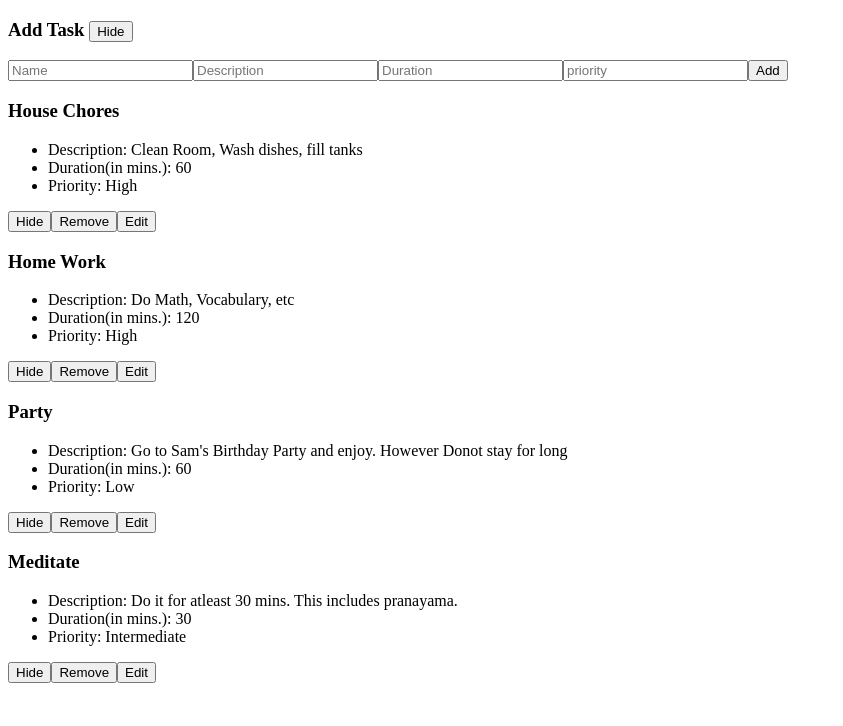
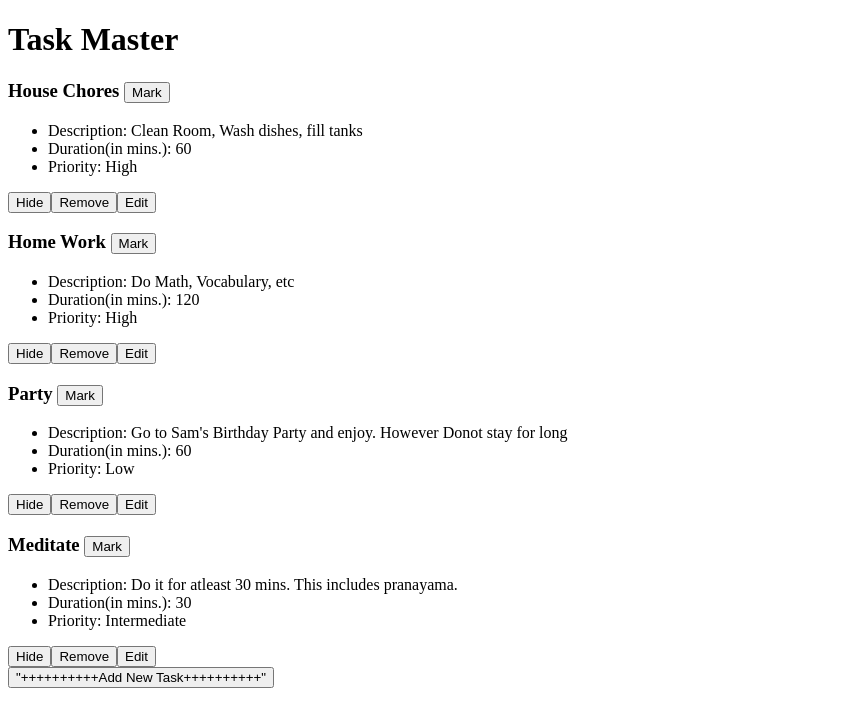
Before and after one commit to SouravPal1995/Task-Master, a Vue app: page / in a window 1280 px wide. Shown: the top 726 px of the page, without its empty margins (0-843 px from the left). Built offline with nearby package versions, Linux system fonts and the light colour scheme.

Commit message:
Added Marking features

```diff
--- a/src/App.vue
+++ b/src/App.vue
@@ -1,6 +1,6 @@
 <template>
 <div>
-    <task-form @add-task="addTask"></task-form>
+    <h1>Task Master</h1>
     <task
         v-for="task in tasks"
         :key="task.id"
@@ -9,9 +9,12 @@
         :description="task.description"
         :duration="task.duration"
         :priority="task.priority"
+        :status="task.status"
         @remove-task="removeTask"
-        @update-task="updateTask">
+        @update-task="updateTask"
+        @toggle-status="toggleStatus">
     </task>
+    <task-form @add-task="addTask"></task-form>
 </div>
 </template>
 
@@ -32,6 +35,7 @@ let app = {
                     description:`Clean Room, Wash dishes, fill tanks`,
                     duration: 60,
                     priority: 'High',
+                    status: false,
                 },
                 {
                     id: Math.floor(Math.random() * 100 + 100),
@@ -39,6 +43,7 @@ let app = {
                     description:`Do Math, Vocabulary, etc`,
                     duration: 120,
                     priority: 'High',
+                    status: false,
                 },
                 {
                     id: Math.floor(Math.random() * 100 + 100),
@@ -46,6 +51,7 @@ let app = {
                     description:`Go to Sam's Birthday Party and enjoy. However Donot stay for long`,
                     duration: 60,
                     priority: 'Low',
+                    status: false,
                 },
                 {
                     id: Math.floor(Math.random() * 100 + 100),
@@ -53,6 +59,7 @@ let app = {
                     description : `Do it for atleast 30 mins. This includes pranayama.`,
                     duration: 30,
                     priority: 'Intermediate',
+                    status: false,
                 }
             ]
         };
@@ -73,13 +80,16 @@ let app = {
             this.tasks = newTasks;
         },
         updateTask(id, name, desc, dur, pr) {
-            console.log(id, name, desc, dur, pr);
             let target = this.tasks.findIndex(task => task.id === id);
             this.tasks[target].taskName=name;
             this.tasks[target].description=desc;
             this.tasks[target].duration=dur;
             this.tasks[target].priority=pr;
         },
+        toggleStatus: function(id) {
+            let target = this.tasks.findIndex(task => task.id === id);
+            this.tasks[target].status = !this.tasks[target].status;
+        }
     },
 };
 export default app;
--- a/src/components/EditForm.vue
+++ b/src/components/EditForm.vue
@@ -1,42 +1,49 @@
 <template>
   <div>
-        <input type="text" placeholder="Name" v-model="eName">
-        <input type="text" placeholder="Description" v-model="eDesc">
-        <input type="text" placeholder="Duration" v-model="eDuration">
-        <input type="text" placeholder="priority" v-model="ePriority">
+    <input type="text" placeholder="Name" v-model="eName" />
+    <input type="text" placeholder="Description" v-model="eDesc" />
+    <input type="text" placeholder="Duration" v-model="eDuration" />
+    <input type="text" placeholder="priority" v-model="ePriority" />
     <button @click="updateTask">Update</button>
+    <button @click="abortUpdate">Cancel</button>
   </div>
 </template>
 
 <script>
 export default {
-    props : {
+  props: {
     id: Number,
     name: String,
     description: String,
     duration: String,
-        priority: String
+    priority: String,
   },
   emits: ["update-task"],
-    data : function(){
+  data: function() {
     return {
       visible: false,
       eId: this.id,
       eName: this.name,
       eDesc: this.description,
       eDuration: this.duration,
-            ePriority: this.priority
+      ePriority: this.priority,
     };
   },
-    methods : {
+  methods: {
     updateTask: function() {
-            this.$emit("update-task", this.eId,
+      this.$emit(
+        "update-task",
+        this.eId,
         this.eName,
         this.eDesc,
         this.eDuration,
         this.ePriority,
-            this.visible);
-        }
-    }
-}
+        this.visible
+      );
+    },
+    abortUpdate : function() {
+      this.$emit("abort-update");
+    },
+  },
+};
 </script>
--- a/src/components/Task.vue
+++ b/src/components/Task.vue
@@ -1,6 +1,19 @@
 <template>
     <div>
-        <h3>{{ taskName }}</h3>
+        <h3 v-if="status">
+            <strike>
+                {{ taskName }}
+            </strike>
+            <span>
+                <button @click="toggleStatus">Unmark</button>
+            </span>
+        </h3>
+        <h3 v-else>
+                {{ taskName }}
+            <span>
+                <button @click="toggleStatus">Mark</button>
+            </span>
+        </h3>
         <div v-if="visible">
             <ul>
                 <li>Description: {{ description }}</li>
@@ -10,15 +23,16 @@
         </div>
         <button v-on:click="toggleVis">{{ visible ? "Hide" : "Show" }}</button>
         <button v-on:click="removeTask">Remove</button>
-        <button @click="editTask">Edit</button>
-        <div v-if="enableEdit">
+        <button v-if="!editVis" @click="toggleEditTask">Edit</button><br>
+        <div v-if="editVis">
             <edit-form
                 :id="id"
                 :name="taskName"
                 :description="description"
                 :duration="duration"
                 :priority="priority"
-                @update-task="updateTask"></edit-form>
+                @update-task="updateTask"
+                @abort-update="toggleEditTask"></edit-form>
         </div>
     </div>
 </template>
@@ -39,11 +53,12 @@ export default {
         description:String,
         duration: Number,
         priority: String,
+        status: Boolean
     },
     data : function() {
         return {
             visible : true,
-            enableEdit: false
+            editVis: false
         };
     },
     methods : {
@@ -53,12 +68,16 @@ export default {
         removeTask : function() {
             this.$emit("remove-task", this.id);
         },
-        editTask: function() {
-            this.enableEdit = !this.enableEdit;
+        toggleEditTask: function() {
+            this.editVis = !this.editVis;
         },
-        updateTask: function(id, name, desc, dur, pr, vis) {
-            this.enableEdit = vis;
+        updateTask: function(id, name, desc, dur, pr) {
+            this.editVis = !this.editVis;
             this.$emit("update-task", id, name, desc, dur, pr);
+        },
+        toggleStatus: function() {
+            this.$emit("toggle-status", this.id);
+            console.log(`${this.taskName} was marked ${this.status}`);
         },
     },
 
--- a/src/components/TaskForm.vue
+++ b/src/components/TaskForm.vue
@@ -1,12 +1,13 @@
 <template>
     <div>
-        <h3>Add Task <span><button @click="toggleView">{{ visible ? "Hide" : "Show" }}</button></span> </h3>
+        <button v-if="!visible" @click="toggleView">"++++++++++Add New Task++++++++++"</button>
         <div v-if="visible">
             <input type="text" placeholder="Name" v-model="name">
             <input type="text" placeholder="Description" v-model="description">
             <input type="text" placeholder="Duration" v-model="duration">
             <input type="text" placeholder="priority" v-model="priority">
             <button @click="addTask">Add</button>
+            <button @click="toggleView">Cancel</button>
         </div>
     </div>
 </template>
@@ -19,10 +20,12 @@ export default {
         "taskDuration",
         "taskPriority"
     ],
-    emits:['add-task'],
+    emits:[
+        'add-task'
+    ],
     data: function() {
         return {
-            visible: true,
+            visible: false,
             name: '',
             description: '',
             duration: '',
@@ -32,10 +35,11 @@ export default {
     },
     methods : {
         resetData: function() {
-            this.name = "",
-            this.description = "",
-            this.duration = "",
-            this.priority = ""
+            this.visible = false;
+            this.name = "";
+            this.description = "";
+            this.duration = "";
+            this.priority = "";
         },
         addTask : function() {
             if (this.name && this.description && this.duration && this.priority) {
--- a/src/main.js
+++ b/src/main.js
@@ -1,8 +1,5 @@
 import { createApp } from "vue";
 import App from "./App.vue";
-import EditForm from "./components/EditForm.vue"
-
 
 let app = createApp(App);
-app.component("edit-form", EditForm);
 app.mount("#app");
```
Lines whose indentation alone changed are shown as unchanged.
